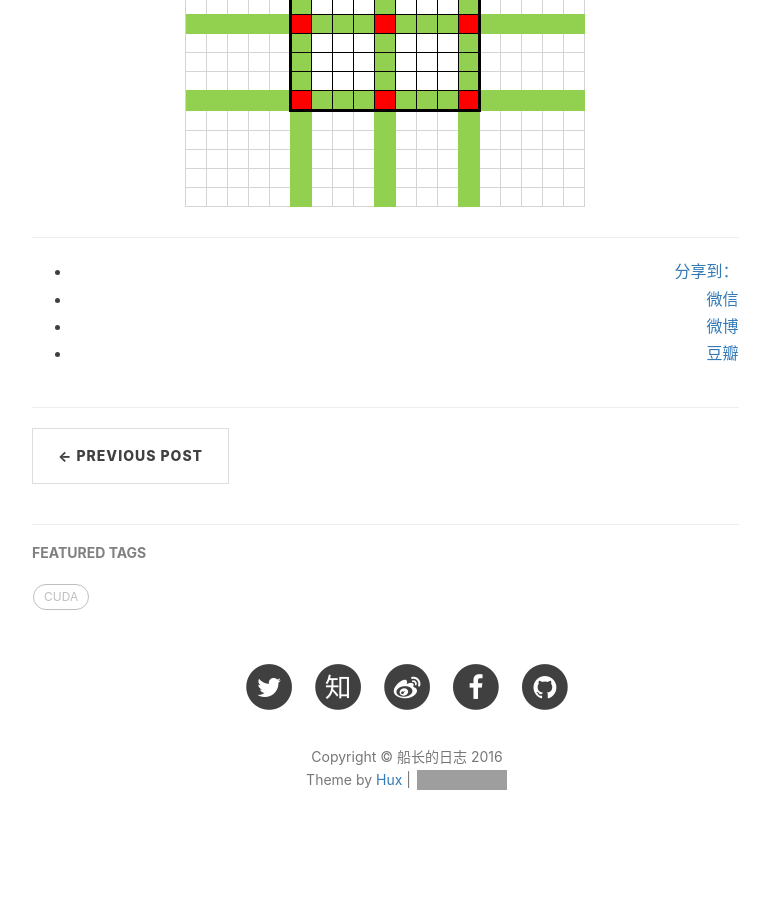
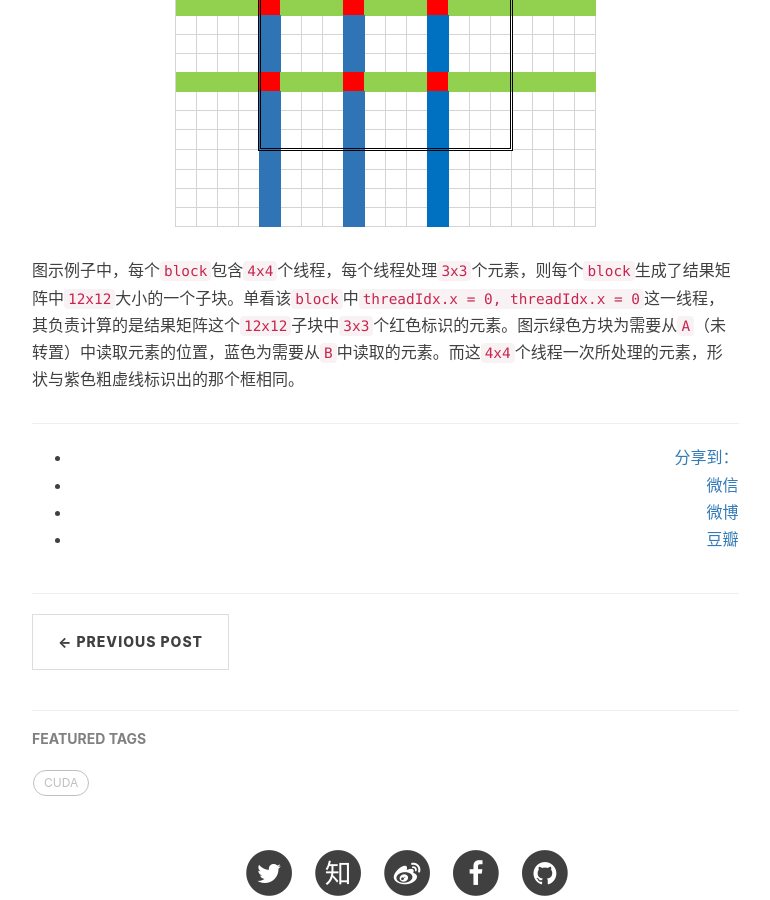
Before and after one commit to metorm/metorm.github.io, a Jekyll site: the page built from _posts/2016-09-01-CUDA-matrix-multiply-optimization.markdown, in a window 1280 px wide and 900 px high, scrolled down 8508 px. Shown: the whole window, without its empty margins (233-1003 px from the left). Built offline with Jekyll 4.4.1, drawn with Linux system fonts in a browser that asks for light colours; nearby versions of some CDN libraries; comment, search, counter and statistics services are not loaded; grey boxes are pictures that could not be loaded.

Commit message:
Modify a post.

```diff
--- a/_posts/2016-09-01-CUDA-matrix-multiply-optimization.markdown
+++ b/_posts/2016-09-01-CUDA-matrix-multiply-optimization.markdown
@@ -268,3 +268,5 @@ __global__ void MatTransMulMat(_T * MatATrans, const size_t MatAHeight, const si
 下图展示了`block`中一个线程所负责写入到结果中的元素（红色）以及其需要读取的元素（绿色）。
 
 ![线程结构](/img/in-post/2016-09-01-CUDA-matrix-multiply-optimization/thread-configure.png)
+
+图示例子中，每个`block`包含`4x4`个线程，每个线程处理`3x3`个元素，则每个`block`生成了结果矩阵中`12x12`大小的一个子块。单看该`block`中`threadIdx.x = 0, threadIdx.x = 0`这一线程，其负责计算的是结果矩阵这个`12x12`子块中`3x3`个红色标识的元素。图示绿色方块为需要从`A`（未转置）中读取元素的位置，蓝色为需要从`B`中读取的元素。而这`4x4`个线程一次所处理的元素，形状与紫色粗虚线标识出的那个框相同。
```
Also changed, not shown: img/in-post/2016-09-01-CUDA-matrix-multiply-optimization/thread-configure.png.
